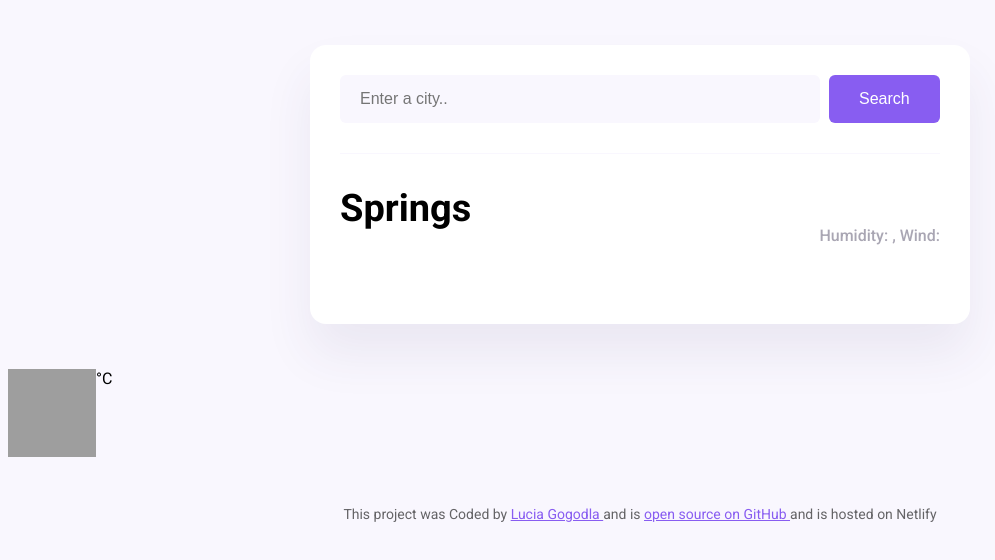
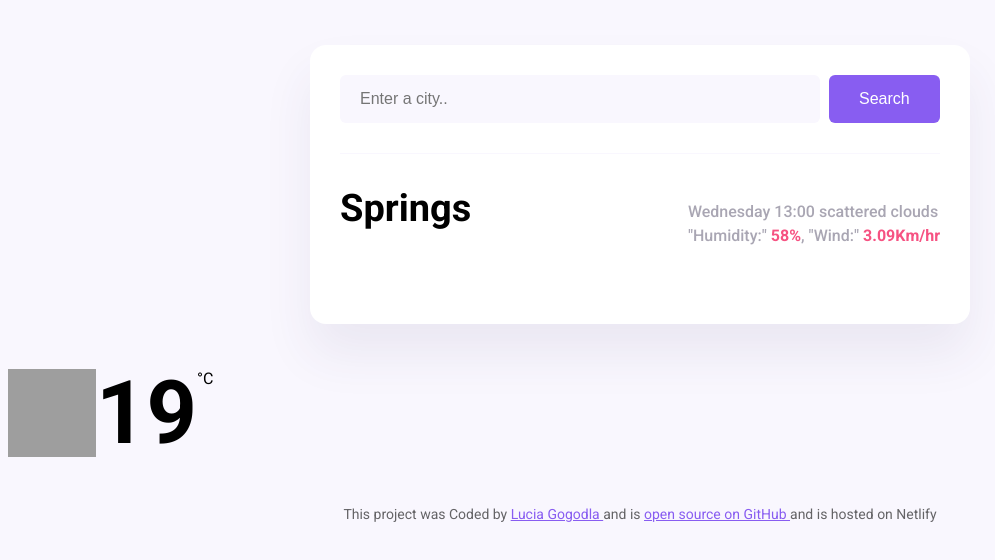
Before and after one commit to Siphiwe1/Weather-app-Lucia, a plain HTML site: page index.html in a window 1280 px wide. Shown: the whole page, without its empty margins (0-995 px from the left). Drawn offline with nearby package versions, Linux system fonts and the light colour scheme; no server answers; grey boxes are pictures that could not be loaded; a web font is replaced by a local one.

Commit message:
edited weather app temperature container

```diff
--- a/index.html
+++ b/index.html
@@ -25,11 +25,13 @@
         <div class="weather-app-data">
     <h1 class="weather-app-city" id="city">Springs </h1>
     <p class="weather-app-details">
-        <span id="time"></span>
-        <span id="description"></span>
+        <span id="time">Wednesday 13:00</span>
+        <span id="description">scattered clouds</span>
         <br/>
-        Humidity: <strong id="Humidity"></strong>,
-         Wind: <strong id="wind-speed"></strong>
+        "Humidity:"
+         <strong id="Humidity">58%</strong>,
+        "Wind:"
+         <strong id="wind-speed">3.09Km/hr</strong>
     </p>
     </div>
 </div>
@@ -38,7 +40,7 @@
     <img src="http://shecodes-assets.s3.amazonaws.com/api/weather/icons/broken-clouds-day.png" class="weather-app-icon">
 
    </div>
-        <div class="weather-app-temperature" id="temperature"></div>
+        <div class="weather-app-temperature" id="temperature">19</div>
         <div class="weather-app-unit">°C</div>
     </div>
 </div>
```
